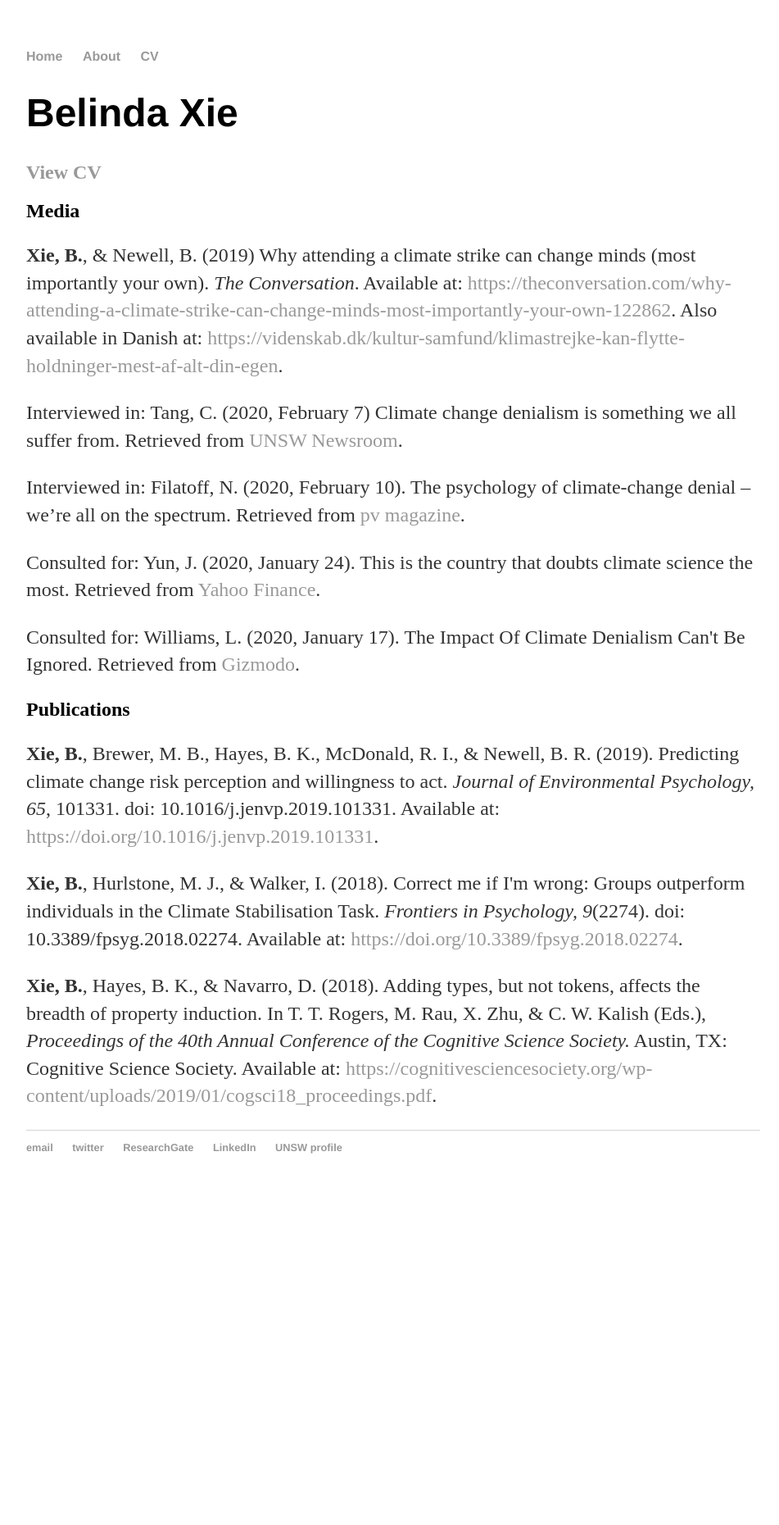
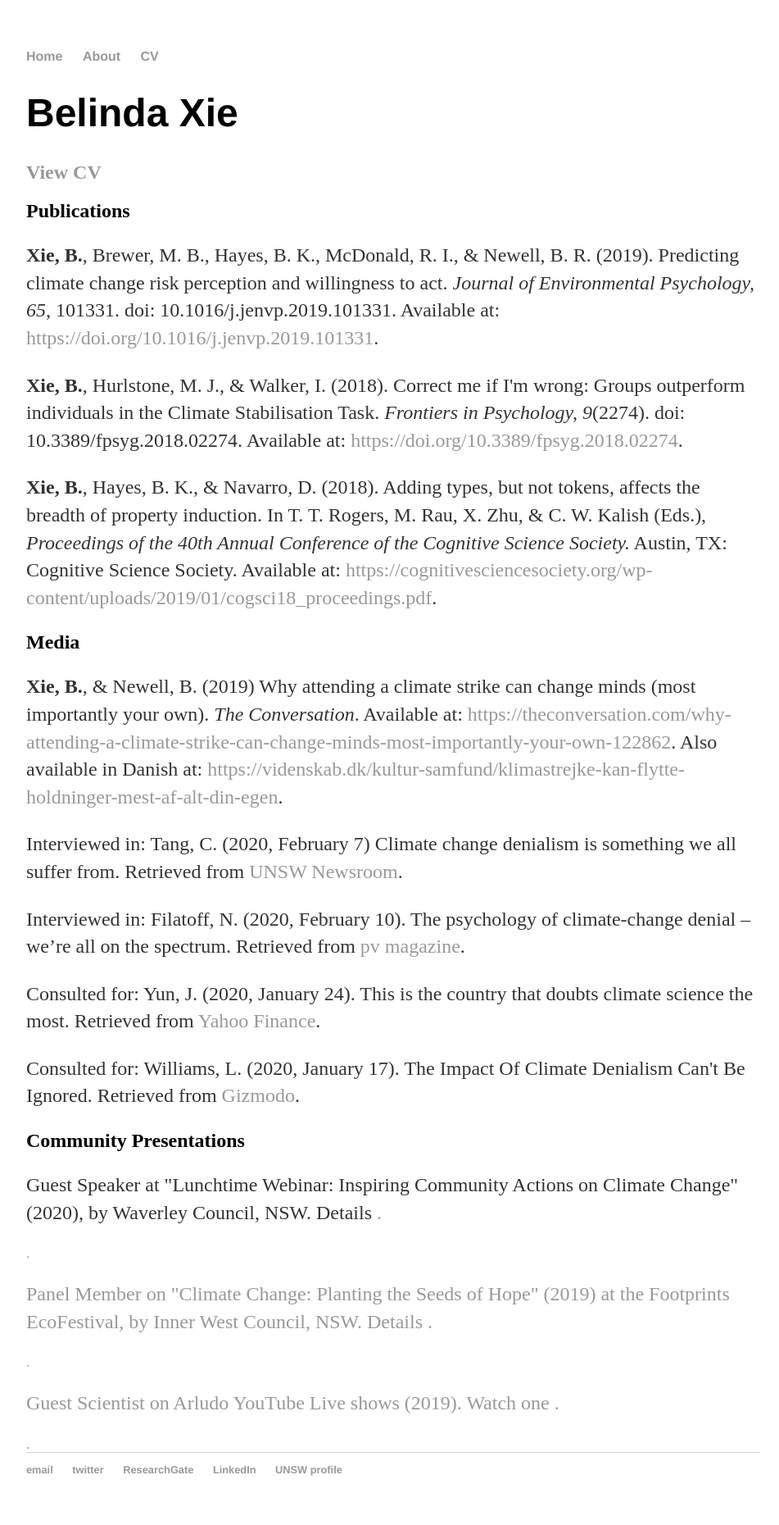
Before and after one commit to belindaxie/belindaxie.github.io, a Jekyll site: the page built from cv/index.html, in a window 1280 px wide. Shown: the whole page at 82% size, without its empty margins (160-1111 px from the left). Built offline with Jekyll 4.4.1, drawn with Linux system fonts in a browser that asks for light colours; before the commit the page ends 1467 px from its top, so only the background shows below that.

Commit message:
Added "Community Presentations"

```diff
--- a/cv/index.html
+++ b/cv/index.html
@@ -16,6 +16,13 @@ title: CV of Belinda Xie
 <!-- <a href="/cv/CV_BelindaXie.pdf" class="download" title="Download CV as PDF"><h2>View CV</h2></a>			 -->
 <a href="/cv/CV.pdf" class="download" title="Download CV as PDF"><h2>View CV</h2></a>
 
+<h2>Publications</h2>
+
+	<p><strong>Xie, B.</strong>, Brewer, M. B., Hayes, B. K., McDonald, R. I., & Newell, B. R. (2019). Predicting climate change risk perception and willingness to act. <em>Journal of Environmental Psychology, 65</em>, 101331. doi: 10.1016/j.jenvp.2019.101331. Available at: <a href="https://doi.org/10.1016/j.jenvp.2019.101331">https://doi.org/10.1016/j.jenvp.2019.101331</a>.</p>
+
+	<p><strong>Xie, B.</strong>, Hurlstone, M. J., & Walker, I. (2018). Correct me if I'm wrong: Groups outperform individuals in the Climate Stabilisation Task. <em>Frontiers in Psychology, 9</em>(2274). doi: 10.3389/fpsyg.2018.02274. Available at: <a href="https://doi.org/10.3389/fpsyg.2018.02274">https://doi.org/10.3389/fpsyg.2018.02274</a>.</p>
+
+	<p><strong>Xie, B.</strong>, Hayes, B. K., & Navarro, D. (2018). Adding types, but not tokens, affects the breadth of property induction. In T. T. Rogers, M. Rau, X. Zhu, & C. W. Kalish (Eds.), <em>Proceedings of the 40th Annual Conference of the Cognitive Science Society.</em> Austin, TX: Cognitive Science Society. Available at: <a href="https://cognitivesciencesociety.org/wp-content/uploads/2019/01/cogsci18_proceedings.pdf">https://cognitivesciencesociety.org/wp-content/uploads/2019/01/cogsci18_proceedings.pdf</a>.</p>
 
 <h2>Media</h2>
 
@@ -29,13 +36,13 @@ title: CV of Belinda Xie
 
 	<p>Consulted for: Williams, L. (2020, January 17). The Impact Of Climate Denialism Can't Be Ignored. Retrieved from <a href="https://www.gizmodo.com.au/2020/01/climate-denialism-arson-online-campaign/">Gizmodo</a>.</p>
 
-<h2>Publications</h2>
 
-	<p><strong>Xie, B.</strong>, Brewer, M. B., Hayes, B. K., McDonald, R. I., & Newell, B. R. (2019). Predicting climate change risk perception and willingness to act. <em>Journal of Environmental Psychology, 65</em>, 101331. doi: 10.1016/j.jenvp.2019.101331. Available at: <a href="https://doi.org/10.1016/j.jenvp.2019.101331">https://doi.org/10.1016/j.jenvp.2019.101331</a>.</p>
+<h2>Community Presentations</h2>
 
-	<p><strong>Xie, B.</strong>, Hurlstone, M. J., & Walker, I. (2018). Correct me if I'm wrong: Groups outperform individuals in the Climate Stabilisation Task. <em>Frontiers in Psychology, 9</em>(2274). doi: 10.3389/fpsyg.2018.02274. Available at: <a href="https://doi.org/10.3389/fpsyg.2018.02274">https://doi.org/10.3389/fpsyg.2018.02274</a>.</p>
+	<p>Guest Speaker at "Lunchtime Webinar: Inspiring Community Actions on Climate Change" (2020), by Waverley Council, NSW. Details <a href="https://www.eventbrite.com.au/e/lunchtime-webinar-inspiring-community-actions-on-climate-change-tickets-103200326956"here</a>.</p>.
 
-	<p><strong>Xie, B.</strong>, Hayes, B. K., & Navarro, D. (2018). Adding types, but not tokens, affects the breadth of property induction. In T. T. Rogers, M. Rau, X. Zhu, & C. W. Kalish (Eds.), <em>Proceedings of the 40th Annual Conference of the Cognitive Science Society.</em> Austin, TX: Cognitive Science Society. Available at: <a href="https://cognitivesciencesociety.org/wp-content/uploads/2019/01/cogsci18_proceedings.pdf">https://cognitivesciencesociety.org/wp-content/uploads/2019/01/cogsci18_proceedings.pdf</a>.</p>
+	<p>Panel Member on "Climate Change: Planting the Seeds of Hope" (2019) at the Footprints EcoFestival, by Inner West Council, NSW. Details <a href="https://www.innerwest.nsw.gov.au/explore/whats-on/events-in-detail/footprints-ecofestival/talks-discussions-and-open-studios"here</a>.</p>.
 
+	<p>Guest Scientist on Arludo YouTube Live shows (2019). Watch one <a href="https://www.youtube.com/watch?v=JGopOUZQSHU"here</a>.</p>.
 
-	</div>
+</div>
```
